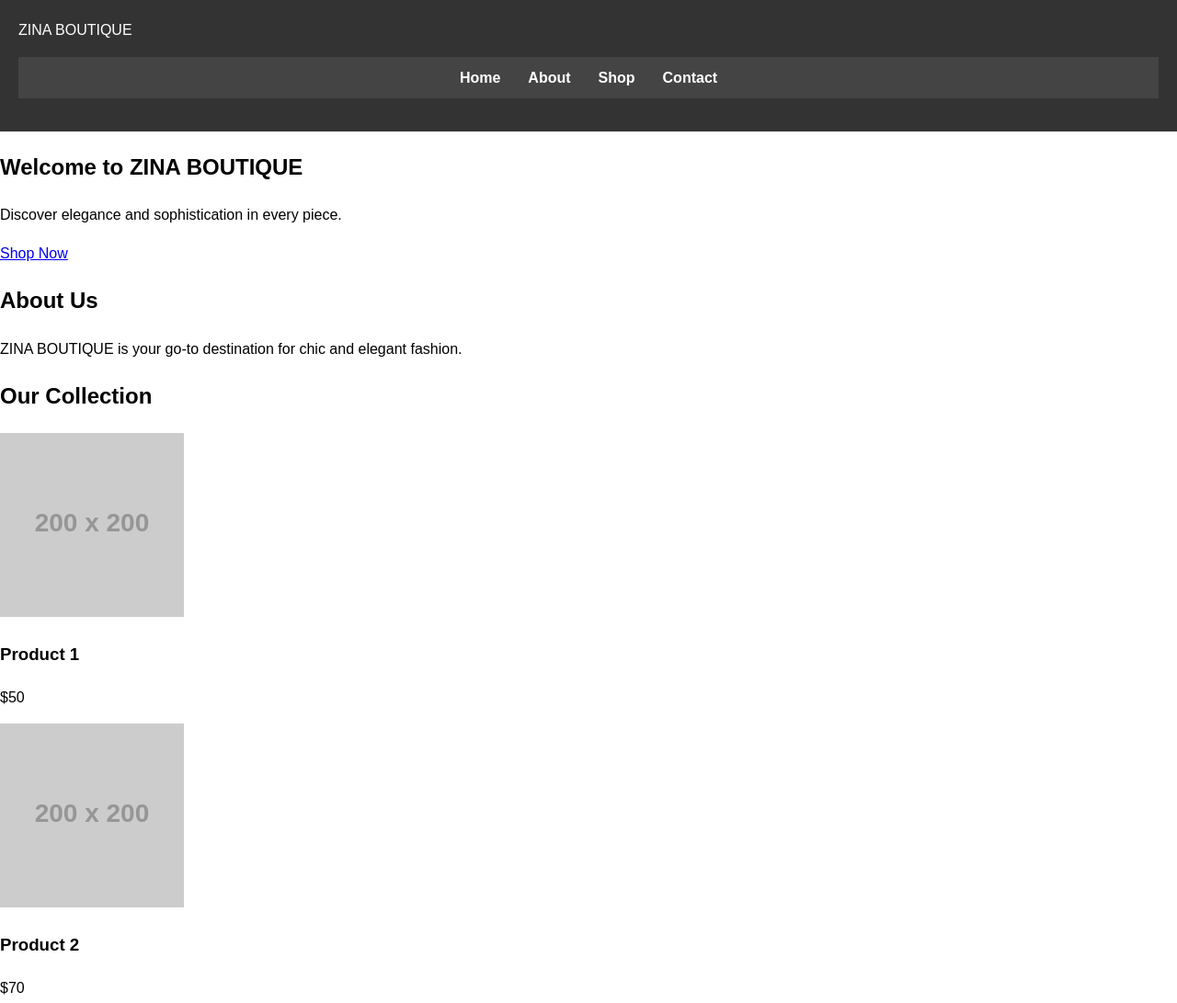
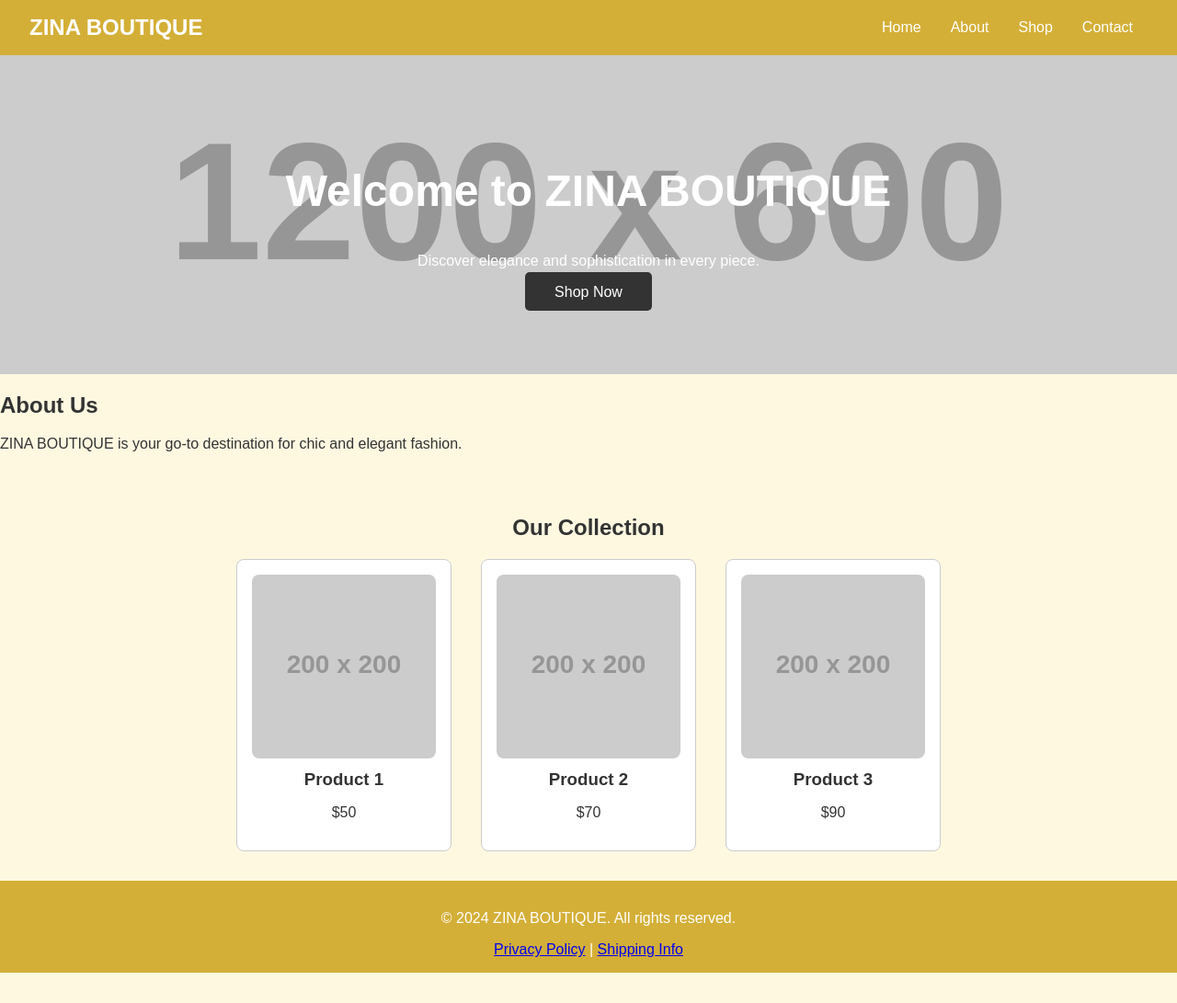
Before and after one commit to Lamine1023/Test--Site-ecommerce, a plain HTML site: page index.html in a window 1280 px wide. Shown: the top 1091 px of the page at 92% size. After the commit the page ends 1058 px from the top, so only its background shows below. Drawn offline with Linux system fonts and the light colour scheme; placeholder pictures from the web are drawn by us.

Commit message:
Style.css

```diff
--- a/Style.css
+++ b/Style.css
@@ -1,106 +1,97 @@
-/* Style global */
+/* Style général */
 body {
   font-family: Arial, sans-serif;
   margin: 0;
   padding: 0;
-  line-height: 1.6;
+  background-color: #fff8e1;
+  color: #333;
 }
 
 /* En-tête */
-header {
-  background: #333;
-  color: white;
-  padding: 20px;
-}
-
-.header-top {
+.header {
   display: flex;
   justify-content: space-between;
   align-items: center;
+  padding: 1rem 2rem;
+  background-color: #d4af37;
+  color: white;
 }
 
-#search-bar {
-  width: 300px;
-  padding: 5px;
-  font-size: 16px;
-}
-
-nav ul {
-  list-style: none;
-  display: flex;
-  justify-content: center;
-  background: #444;
-  padding: 10px;
-}
-
-nav ul li {
-  margin: 0 15px;
-}
-
-nav ul li a {
-  color: white;
-  text-decoration: none;
+.logo {
+  font-size: 1.5rem;
   font-weight: bold;
 }
 
-/* Catégories */
-.categories {
+.nav ul {
+  list-style: none;
+  margin: 0;
+  padding: 0;
   display: flex;
-  justify-content: space-around;
-  padding: 20px;
-  background: #f9f9f9;
 }
 
-.category {
+.nav ul li {
+  margin: 0 1rem;
+}
+
+.nav ul li a {
+  text-decoration: none;
+  color: white;
+}
+
+/* Section héroïque */
+.hero {
+  text-align: center;
+  padding: 5rem 2rem;
+  background: url('https://via.placeholder.com/1200x600') no-repeat center center/cover;
+  color: white;
+}
+
+.hero h1 {
+  font-size: 3rem;
+}
+
+.hero .btn {
+  margin-top: 1rem;
+  padding: 0.8rem 2rem;
+  background-color: #333;
+  color: white;
+  text-decoration: none;
+  border-radius: 5px;
+}
+
+/* Section shop */
+.shop {
+  padding: 2rem;
   text-align: center;
 }
 
-.category img {
-  width: 150px;
-  height: 150px;
-  object-fit: cover;
+.products {
+  display: flex;
+  justify-content: center;
+  gap: 2rem;
 }
 
-/* Produits */
-.product-list {
-  display: grid;
-  grid-template-columns: repeat(auto-fill, minmax(200px, 1fr));
-  gap: 20px;
-  padding: 20px;
+.product-card {
+  background: white;
+  padding: 1rem;
+  border: 1px solid #ccc;
+  border-radius: 8px;
+  width: 200px;
 }
 
-.product {
-  border: 1px solid #ddd;
-  padding: 10px;
-  text-align: center;
+.product-card img {
+  max-width: 100%;
+  border-radius: 8px;
 }
 
-.product img {
-  max-width: 100%;
-  height: auto;
-}
-
-.product button {
-  background: #333;
-  color: white;
-  border: none;
-  padding: 10px;
-  cursor: pointer;
-}
-
-.product button:hover {
-  background: #555;
+.product-card h3 {
+  margin: 0.5rem 0;
 }
 
 /* Pied de page */
-footer {
-  background: #333;
+.footer {
+  text-align: center;
+  padding: 1rem;
+  background-color: #d4af37;
   color: white;
-  text-align: center;
-  padding: 20px;
 }
-
-footer a {
-  color: #f9f9f9;
-  text-decoration: none;
-}
```
